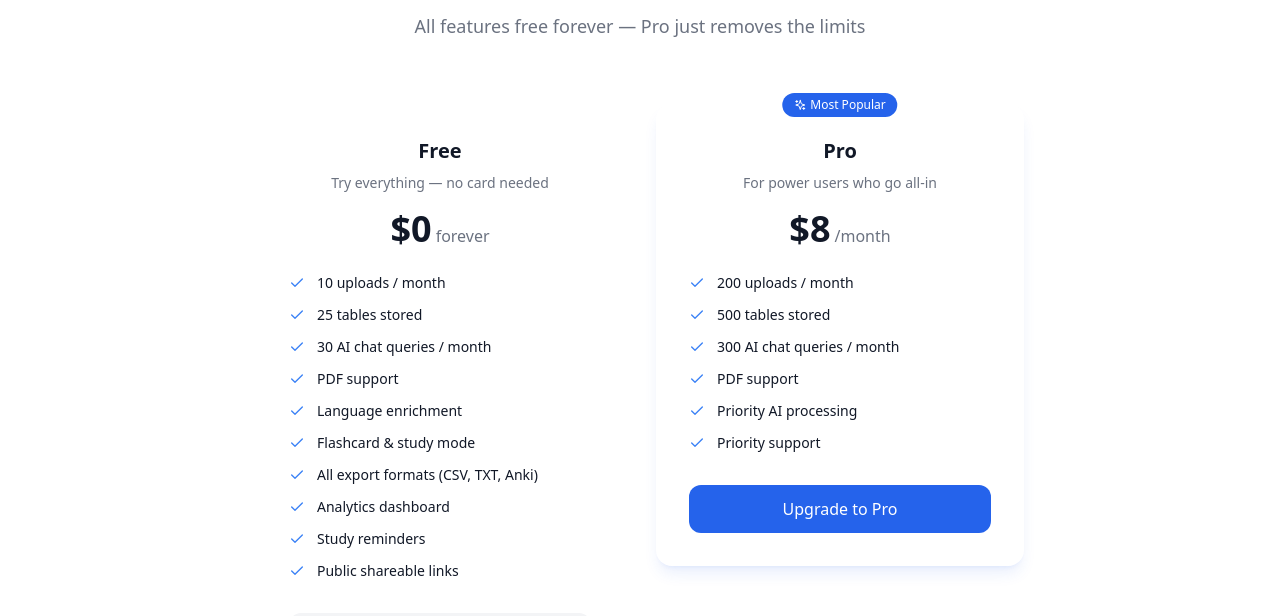
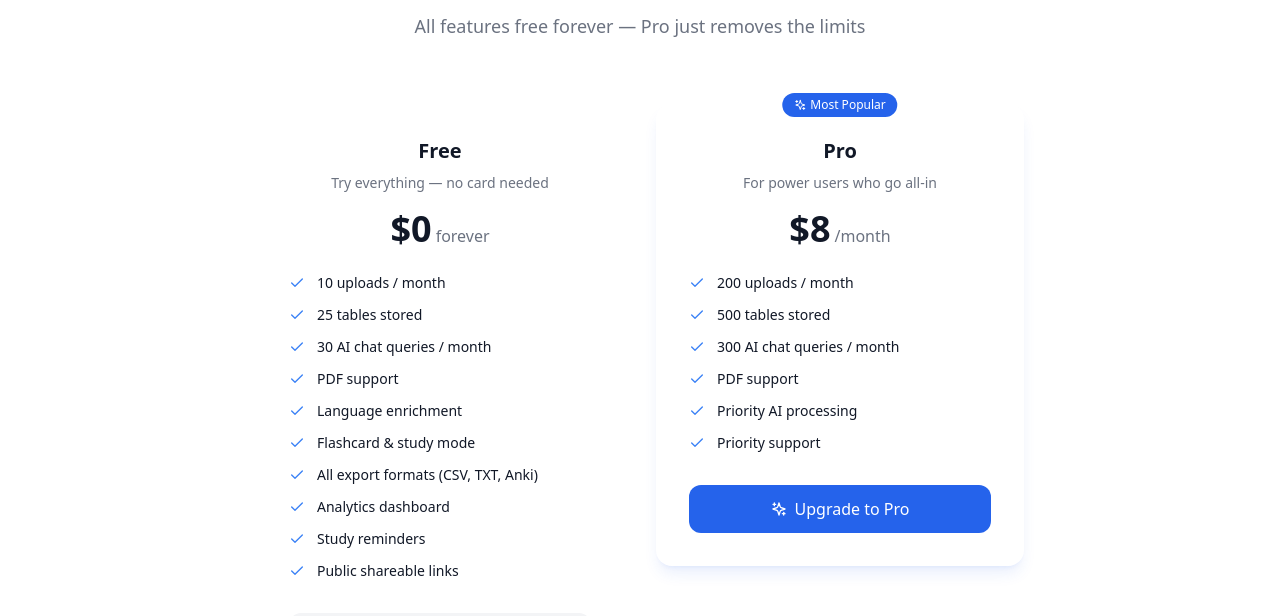
Before and after one commit to Jatin-9/TableSnap, a React (Vite) app: page / in a window 1280 px wide. Shown: the part 3736-4352 px from the top of the page. Built offline with nearby package versions, Linux system fonts and the light colour scheme; no server answers.

Commit message:
Smart   Pro checkout on pricing page + complete OG/Twitter meta tags

```diff
--- a/index.html
+++ b/index.html
@@ -18,12 +18,21 @@
     </script>
     <title>TableSnap — Snap a photo. Get a table. Talk to your data.</title>
     <meta name="description" content="Upload a photo of any table and let AI extract, organize, and help you learn from your data. Chat with it, export to CSV, create flashcards, send to Anki." />
-    <meta property="og:title" content="TableSnap — AI-Powered OCR Table Organizer" />
-    <meta property="og:description" content="Snap a photo. Get a table. Talk to your data." />
-    <meta property="og:type" content="website" />
-    <meta name="twitter:card" content="summary_large_image" />
-    <meta name="twitter:title" content="TableSnap — AI-Powered OCR Table Organizer" />
-    <meta name="twitter:description" content="Snap a photo. Get a table. Talk to your data." />
+
+    <!-- Open Graph (Facebook, LinkedIn, WhatsApp, Discord) -->
+    <meta property="og:type"         content="website" />
+    <meta property="og:url"          content="https://tablesnap.co.in" />
+    <meta property="og:title"        content="TableSnap — Snap a photo. Get a table. Talk to your data." />
+    <meta property="og:description"  content="AI-powered OCR that turns any photo of a table into clean, structured data. Chat with it, study flashcards, export to Anki, and more." />
+    <meta property="og:image"        content="https://tablesnap.co.in/og-image.png" />
+    <meta property="og:image:width"  content="1200" />
+    <meta property="og:image:height" content="630" />
+
+    <!-- Twitter / X card -->
+    <meta name="twitter:card"        content="summary_large_image" />
+    <meta name="twitter:title"       content="TableSnap — Snap a photo. Get a table. Talk to your data." />
+    <meta name="twitter:description" content="AI-powered OCR that turns any photo of a table into clean, structured data. Chat with it, study flashcards, export to Anki, and more." />
+    <meta name="twitter:image"       content="https://tablesnap.co.in/og-image.png" />
   </head>
   <body>
     <div id="root"></div>
--- a/src/components/Landing/PricingSection.tsx
+++ b/src/components/Landing/PricingSection.tsx
@@ -1,13 +1,11 @@
-import { Check, Sparkles } from 'lucide-react';
-import { Link } from 'react-router-dom';
+import { useState } from 'react';
+import { Check, Sparkles, Loader2 } from 'lucide-react';
+import { Link, useNavigate } from 'react-router-dom';
+import { useAuth } from '../../contexts/AuthContext';
+import { supabase } from '../../lib/supabase';
+import { toast } from 'sonner';
 
-const plans = [
-  {
-    name: 'Free',
-    price: '$0',
-    period: 'forever',
-    description: 'Try everything — no card needed',
-    features: [
+const FREE_FEATURES = [
   '10 uploads / month',
   '25 tables stored',
   '30 AI chat queries / month',
@@ -18,29 +16,56 @@ const plans = [
   'Analytics dashboard',
   'Study reminders',
   'Public shareable links',
-    ],
-    cta: 'Get started free',
-    popular: false,
-  },
-  {
-    name: 'Pro',
-    price: '$8',
-    period: '/month',
-    description: 'For power users who go all-in',
-    features: [
+];
+
+const PRO_FEATURES = [
   '200 uploads / month',
   '500 tables stored',
   '300 AI chat queries / month',
   'PDF support',
   'Priority AI processing',
   'Priority support',
-    ],
-    cta: 'Upgrade to Pro',
-    popular: true,
-  },
 ];
 
 export default function PricingSection() {
+  const { user, loading } = useAuth();
+  const navigate = useNavigate();
+  const [checkoutLoading, setCheckoutLoading] = useState(false);
+
+  // Logged-in users go straight to checkout; guests go to the login page first
+  const handleProClick = async () => {
+    if (!user) {
+      navigate('/login');
+      return;
+    }
+
+    setCheckoutLoading(true);
+    try {
+      const { data: { session } } = await supabase.auth.getSession();
+      const res = await fetch(
+        `${import.meta.env.VITE_SUPABASE_URL}/functions/v1/create-checkout-session`,
+        {
+          method: 'POST',
+          headers: {
+            'Content-Type': 'application/json',
+            apikey: import.meta.env.VITE_SUPABASE_ANON_KEY,
+            Authorization: `Bearer ${session?.access_token}`,
+          },
+        }
+      );
+      const data = await res.json();
+      if (!res.ok || !data.url) {
+        toast.error('Could not start checkout. Please try again.');
+        return;
+      }
+      window.location.href = data.url;
+    } catch {
+      toast.error('Could not start checkout. Please try again.');
+    } finally {
+      setCheckoutLoading(false);
+    }
+  };
+
   return (
     <section id="pricing" className="py-24 px-4 sm:px-6 lg:px-8 relative">
       <div className="max-w-4xl mx-auto">
@@ -57,54 +82,75 @@ export default function PricingSection() {
         </div>
 
         <div className="grid md:grid-cols-2 gap-8 max-w-3xl mx-auto items-start">
-          {plans.map((plan) => (
-            <div
-              key={plan.name}
-              className={`relative glass-card rounded-2xl p-8 ${
-                plan.popular ? 'border-blue-600/50 shadow-lg shadow-blue-600/10' : ''
-              }`}
+
+          {/* Free plan */}
+          <div className="relative glass-card rounded-2xl p-8">
+            <div className="text-center mb-6">
+              <h3 className="text-xl font-semibold mb-2">Free</h3>
+              <p className="text-gray-500 dark:text-gray-400 text-sm mb-4">Try everything — no card needed</p>
+              <div className="flex items-baseline justify-center gap-1">
+                <span className="text-4xl font-bold">$0</span>
+                <span className="text-gray-500 dark:text-gray-400">forever</span>
+              </div>
+            </div>
+            <ul className="space-y-3 mb-8">
+              {FREE_FEATURES.map((f) => (
+                <li key={f} className="flex items-center gap-3 text-sm">
+                  <Check className="w-4 h-4 text-blue-500 shrink-0" />
+                  <span>{f}</span>
+                </li>
+              ))}
+            </ul>
+            <Link
+              to="/login"
+              className="block w-full py-3 px-4 rounded-xl text-center font-medium transition-colors bg-gray-100 hover:bg-gray-200 dark:bg-zinc-800 dark:hover:bg-zinc-700 text-gray-900 dark:text-white"
             >
-              {/* Most Popular badge */}
-              {plan.popular && (
+              Get started free
+            </Link>
+          </div>
+
+          {/* Pro plan */}
+          <div className="relative glass-card rounded-2xl p-8 border-blue-600/50 shadow-lg shadow-blue-600/10">
             <span className="absolute -top-3 left-1/2 -translate-x-1/2 inline-flex items-center px-3 py-1 rounded-full text-xs font-medium bg-blue-600 text-white">
               <Sparkles className="w-3 h-3 mr-1" />
               Most Popular
             </span>
-              )}
 
             <div className="text-center mb-6">
-                <h3 className="text-xl font-semibold mb-2">{plan.name}</h3>
-                <p className="text-gray-500 dark:text-gray-400 text-sm mb-4">{plan.description}</p>
+              <h3 className="text-xl font-semibold mb-2">Pro</h3>
+              <p className="text-gray-500 dark:text-gray-400 text-sm mb-4">For power users who go all-in</p>
               <div className="flex items-baseline justify-center gap-1">
-                  <span className="text-4xl font-bold">{plan.price}</span>
-                  <span className="text-gray-500 dark:text-gray-400">{plan.period}</span>
+                <span className="text-4xl font-bold">$8</span>
+                <span className="text-gray-500 dark:text-gray-400">/month</span>
               </div>
             </div>
 
             <ul className="space-y-3 mb-8">
-                {plan.features.map((feature) => (
-                  <li key={feature} className="flex items-center gap-3 text-sm">
+              {PRO_FEATURES.map((f) => (
+                <li key={f} className="flex items-center gap-3 text-sm">
                   <Check className="w-4 h-4 text-blue-500 shrink-0" />
-                    <span>{feature}</span>
+                  <span>{f}</span>
                 </li>
               ))}
             </ul>
 
-              <Link
-                to="/login"
-                className={`block w-full py-3 px-4 rounded-xl text-center font-medium transition-colors ${
-                  plan.popular
-                    ? 'bg-blue-600 hover:bg-blue-700 text-white'
-                    : 'bg-gray-100 hover:bg-gray-200 dark:bg-zinc-800 dark:hover:bg-zinc-700 text-gray-900 dark:text-white'
-                }`}
+            {!loading && (
+              <button
+                onClick={handleProClick}
+                disabled={checkoutLoading}
+                className="w-full flex items-center justify-center gap-2 py-3 px-4 rounded-xl font-medium transition-colors bg-blue-600 hover:bg-blue-700 text-white disabled:opacity-60"
               >
-                {plan.cta}
-              </Link>
-            </div>
-          ))}
+                {checkoutLoading ? (
+                  <><Loader2 className="w-4 h-4 animate-spin" /> Preparing checkout...</>
+                ) : (
+                  <><Sparkles className="w-4 h-4" /> Upgrade to Pro</>
+                )}
+              </button>
+            )}
           </div>
 
-        {/* Reassurance lines */}
+        </div>
+
         <p className="text-center text-sm text-gray-500 dark:text-gray-400 mt-8">
           No credit card required · Cancel anytime
         </p>
```
Lines whose indentation alone changed are shown as unchanged.
